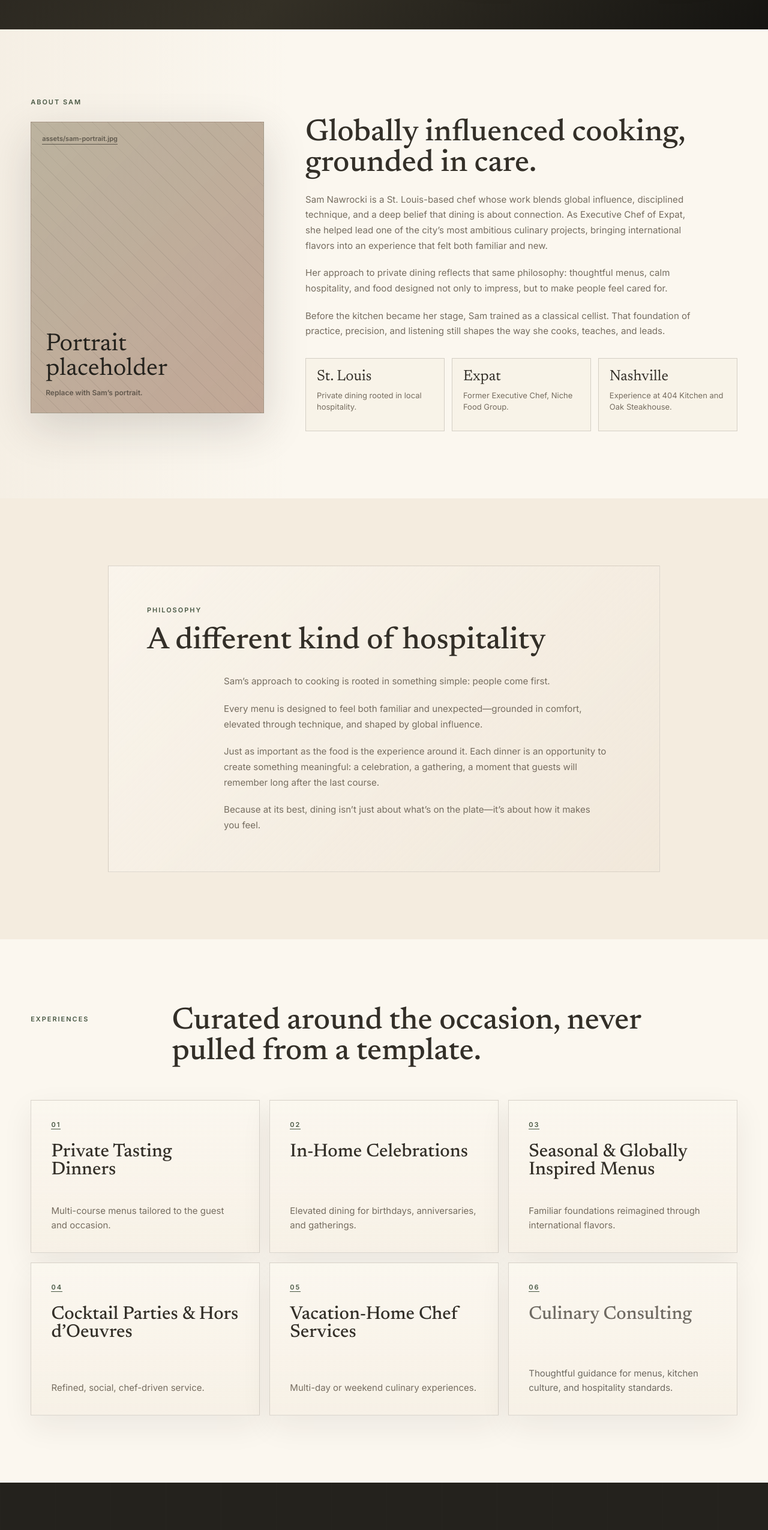
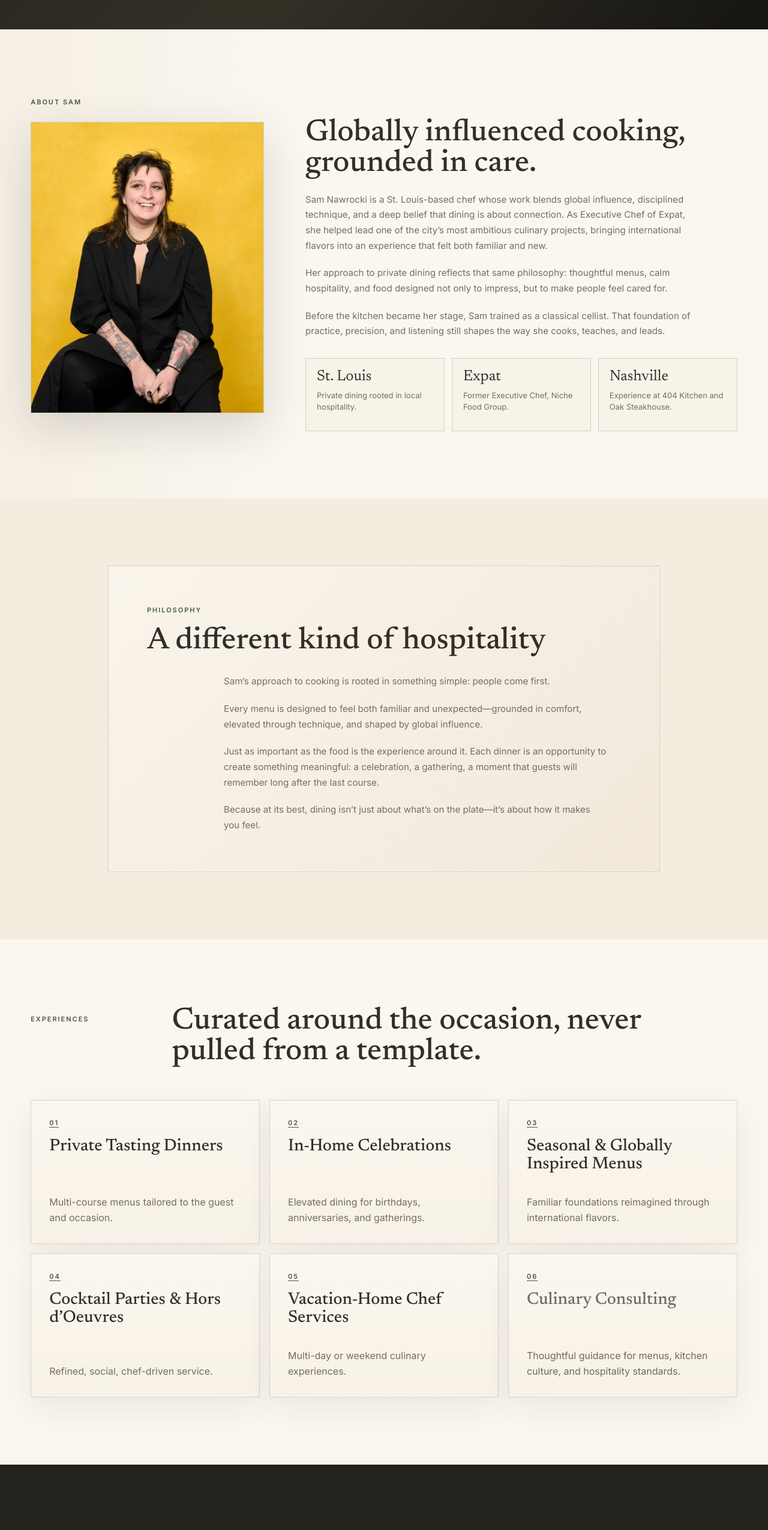
Before and after one commit to bobnawrocki/sam-nawrocki-site, a plain HTML site: page index.html in a window 1280 px wide. Shown: the part 751-3302 px from the top of the page at 60% size. Drawn offline with Linux system fonts and the light colour scheme.

Commit message:
Add Sam portrait and refine experience cards

```diff
--- a/index.html
+++ b/index.html
@@ -59,9 +59,8 @@
       <section class="section about" id="about">
         <div class="section-label">About Sam</div>
         <div class="about-grid">
-          <div class="portrait image-placeholder reveal" data-replace="assets/sam-portrait.jpg">
-            <span>Portrait placeholder</span>
-            <small>Replace with Sam&rsquo;s portrait.</small>
+          <div class="portrait reveal">
+            <img src="assets/sam-portrait.jpg" alt="Chef Sam Nawrocki portrait" />
           </div>
           <div class="about-copy reveal">
             <h2>Globally influenced cooking, grounded in care.</h2>
--- a/styles.css
+++ b/styles.css
@@ -351,11 +351,21 @@ figcaption {
 }
 
 .portrait {
+  overflow: hidden;
   aspect-ratio: 4 / 5;
   min-height: auto;
   width: min(100%, 390px);
+  border: 1px solid var(--line);
+  box-shadow: var(--shadow);
   justify-self: start;
   margin-top: 6px;
+}
+
+.portrait img {
+  width: 100%;
+  height: 100%;
+  object-fit: cover;
+  display: block;
 }
 
 .about-copy {
@@ -438,6 +448,11 @@ figcaption {
   margin: 12px 0 0;
 }
 
+.experiences .section-heading h2 {
+  max-width: 820px;
+  font-size: clamp(34px, 4vw, 56px);
+}
+
 .experience-list {
   display: grid;
   grid-template-columns: repeat(3, minmax(0, 1fr));
@@ -447,11 +462,11 @@ figcaption {
 
 .experience {
   display: flex;
-  min-height: 255px;
+  min-height: 240px;
   flex-direction: column;
   justify-content: space-between;
-  gap: 24px;
-  padding: clamp(22px, 2.6vw, 34px);
+  gap: 18px;
+  padding: clamp(22px, 2.4vw, 30px);
   border: 1px solid rgba(51, 47, 40, 0.16);
   background:
     linear-gradient(180deg, rgba(251, 247, 239, 0.84), rgba(244, 236, 223, 0.54)),
@@ -477,10 +492,15 @@ figcaption {
   line-height: 1.3;
 }
 
+.experience h3 {
+  font-size: clamp(25px, 2.2vw, 34px);
+  line-height: 1.05;
+}
+
 .experience p {
   margin: auto 0 0;
   color: var(--muted);
-  font-size: 15px;
+  font-size: 16px;
   line-height: 1.58;
 }
 
```
Also changed, not shown: assets/6768b04043472.image.webp (added), assets/sam-portrait.jpg (added), sam-portrait.jpg (added).
